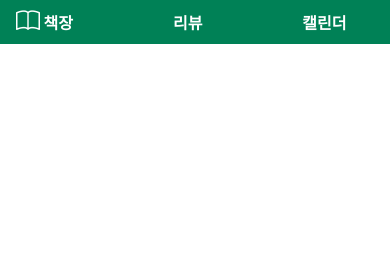
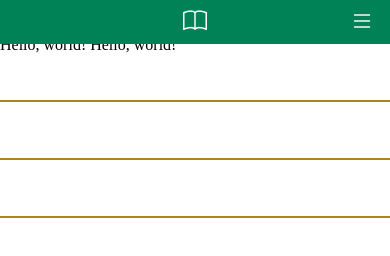
Before and after one commit to 06shelk/WSM2311, a plain HTML site: page 20230601_nav/index.html in a window 390 px wide. Drawn offline with nearby package versions, Linux system fonts and the light colour scheme; a web font is replaced by a local one.

Commit message:
nav @media

```diff
--- a/20230601_nav/css/nav.css
+++ b/20230601_nav/css/nav.css
@@ -1,5 +1,6 @@
+@import url('https://fonts.googleapis.com/css2?family=Hahmlet:wght@200;400;700&display=swap');
+
 /* Variables CSS */
-
 :root {
 
     /* color */
@@ -20,10 +21,9 @@
     --font-bold: 700;
 }
 
-@import url('https://fonts.googleapis.com/css2?family=Hahmlet:wght@200;400;700&display=swap');
 
 body {
-    font-family: var(--body-font);
+    font-family: var(--body-font); /* Hahmlet 체 적용 */
     font-size: var(--normal-font-size);
     color: #000;
 }
@@ -32,8 +32,8 @@ header {
     background-color: var(--fist-color);
     position: fixed; /* 스크롤 해도 항상 위치 고정함 */
     top: 0;
-    right: 0;
-    left: 0;
+    right: 0; /* 오른쪽 끝까지 */
+    left: 0; /* 왼쪽 끝까지 */
 
 }
 
@@ -45,7 +45,7 @@ nav {
     display: flex; /* 기본값 : 수평정렬 */
     justify-content: space-between;
     align-items: center; /* 교차축 가운데 맞춤 */
-    padding: 0 16px;
+    padding: 0 16px; /* 위아래: 0 왼오른: 16*/
     color: #fff;
 }
 
@@ -58,7 +58,7 @@ nav {
 }
 
 .nav-list {
-    display: flex;
+    display: flex; /* 수평 배치 */
     column-gap: 100px; /* 간격 */
     font-weight: var(--font-bold);
 }
@@ -71,3 +71,55 @@ nav {
     font-size: var(--h2-font-size);
     visibility: hidden;
 }
+
+
+/* tablet */
+@media screen and (max-width: 720px) {
+
+}
+
+/* mobile */
+@media screen and (max-width: 540px){
+    /* .nav-logo 가운데로 */
+    .nav-logo {
+        margin: 0 auto;
+    }
+
+    /* .nav-list 아래로, 안 보이게 */
+    .nav-list {
+        position: absolute; /* 0,0이 절대값(relative가 없음) */
+        top: 44px;
+        right:0; /* 오른쪽 끝까지 */
+        left: 0; /* 왼쪽 끝까지 */
+        /* align-items: center;  가운데 정렬(교차축) */
+        text-align: center; /* 글자 가운데 정렬 */
+        flex-direction: column; /* .nav-item 수직 배열 */
+        background-color: rgba(239,177,28,0.4);
+        backdrop-filter: blur(4px);
+        height: 0; /*처음에 안 보이게*/
+
+    }
+
+    .nav-item {
+        padding: 1em 0;
+        border-bottom: 2px solid rgb(176, 130, 23);
+    }
+
+    .nav-link {
+        display: block; /* 링크를 양옆으로 넓게 */
+    }
+
+    /* .nav-toggle 보이게 */
+    .nav-toggle {
+        visibility: visible;
+        position: absolute;   /* 햄버거 메뉴 공간을 차지 하지 않게 .nav-logo를 가운데에 배치*/
+        right: 16px;          /* 햄버거 메뉴 원위치 */
+    }
+
+    /* .show-menu하면, nav-list 보이게 */
+    .show-menu {
+        height: 171px;
+    }
+
+    /* .show-menu하면, nav-toggle 모양 x자로 */
+}
--- a/20230601_nav/index.html
+++ b/20230601_nav/index.html
@@ -28,5 +28,14 @@
         </nav>
     </header>
     Hello, world!
+    Hello, world!
+    Hello, world!
+    Hello, world!
+    Hello, world!
+    Hello, world!
+    Hello, world!
+    Hello, world!
+    Hello, world!
+    Hello, world!
 </body>
 </html>
```
